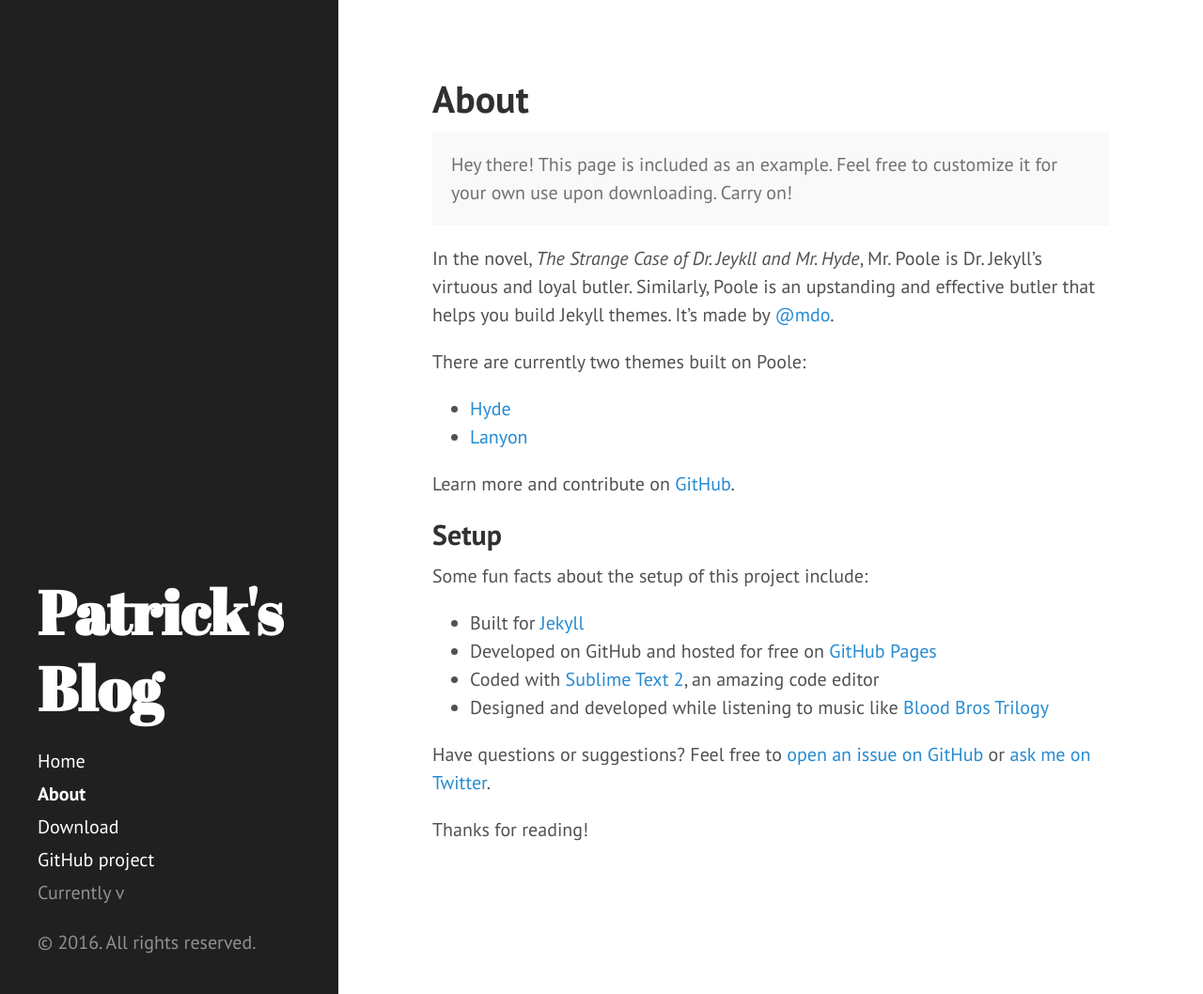
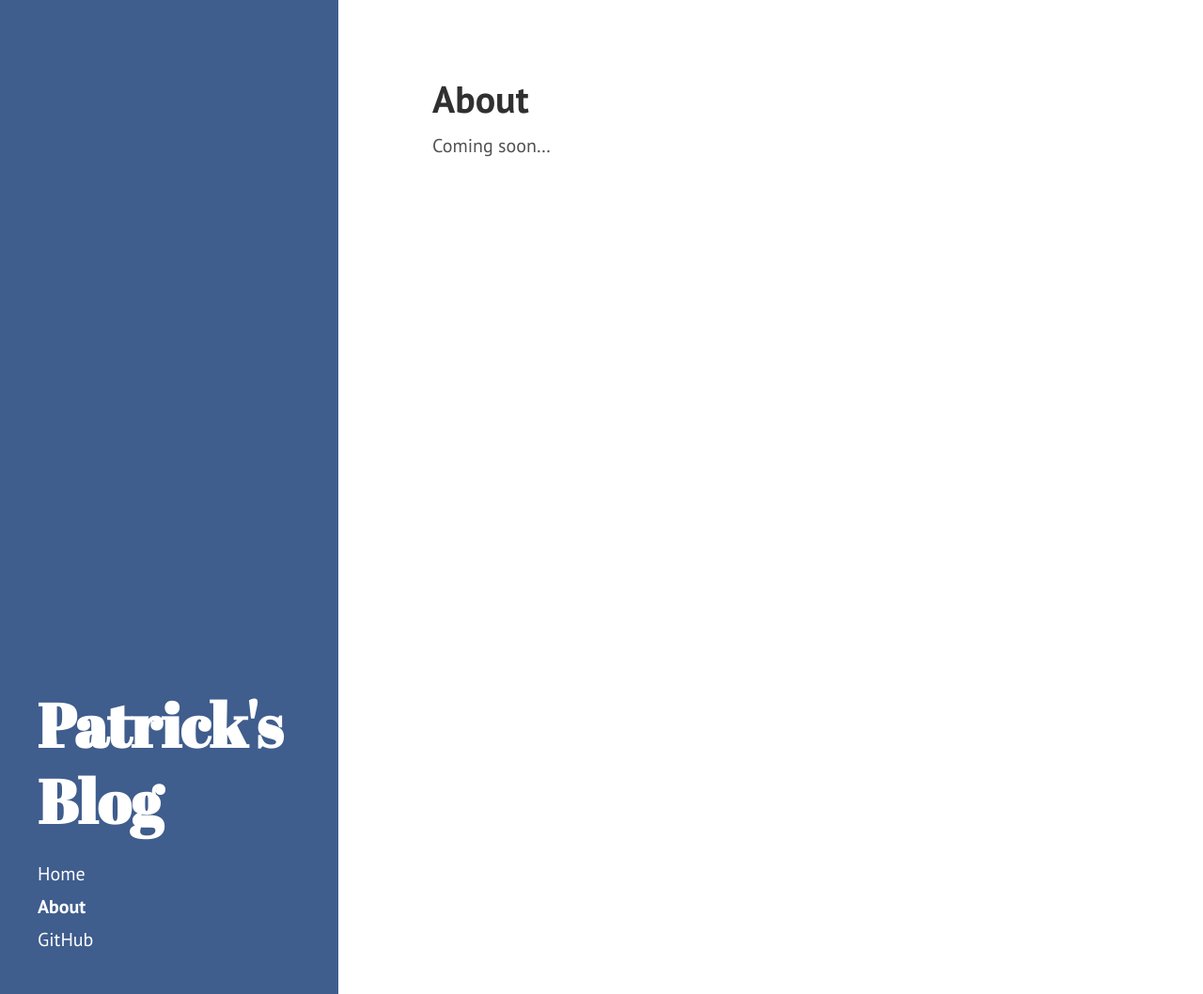
Before and after one commit to PatrickLouys/patricklouys_old.github.io, a Jekyll site: the page built from about.md, in a window 1280 px wide and 1058 px high. Shown: the whole window at 94% size. Built offline with Jekyll 4.4.1, drawn with Linux system fonts in a browser that asks for light colours; Markdown is read by kramdown in place of the engine named in the settings.

Commit message:
changed color

```diff
--- a/_includes/sidebar.html
+++ b/_includes/sidebar.html
@@ -26,11 +26,8 @@
         {% endif %}
       {% endfor %}
 
-      <a class="sidebar-nav-item" href="{{ site.github.repo }}/archive/v{{ site.version }}.zip">Download</a>
-      <a class="sidebar-nav-item" href="{{ site.github.repo }}">GitHub project</a>
-      <span class="sidebar-nav-item">Currently v{{ site.version }}</span>
+      <a class="sidebar-nav-item" href="https://github.com/PatrickLouys">GitHub</a>
     </nav>
 
-    <p>&copy; {{ site.time | date: '%Y' }}. All rights reserved.</p>
   </div>
 </div>
--- a/_layouts/default.html
+++ b/_layouts/default.html
@@ -3,7 +3,7 @@
 
   {% include head.html %}
 
-  <body>
+  <body class="theme-base-0d">
 
     {% include sidebar.html %}
 
--- a/about.md
+++ b/about.md
@@ -3,28 +3,4 @@ layout: page
 title: About
 ---
 
-<p class="message">
-  Hey there! This page is included as an example. Feel free to customize it for your own use upon downloading. Carry on!
-</p>
-
-In the novel, *The Strange Case of Dr. Jeykll and Mr. Hyde*, Mr. Poole is Dr. Jekyll's virtuous and loyal butler. Similarly, Poole is an upstanding and effective butler that helps you build Jekyll themes. It's made by [@mdo](https://twitter.com/mdo).
-
-There are currently two themes built on Poole:
-
-* [Hyde](http://hyde.getpoole.com)
-* [Lanyon](http://lanyon.getpoole.com)
-
-Learn more and contribute on [GitHub](https://github.com/poole).
-
-## Setup
-
-Some fun facts about the setup of this project include:
-
-* Built for [Jekyll](http://jekyllrb.com)
-* Developed on GitHub and hosted for free on [GitHub Pages](https://pages.github.com)
-* Coded with [Sublime Text 2](http://sublimetext.com), an amazing code editor
-* Designed and developed while listening to music like [Blood Bros Trilogy](https://soundcloud.com/maddecent/sets/blood-bros-series)
-
-Have questions or suggestions? Feel free to [open an issue on GitHub](https://github.com/poole/issues/new) or [ask me on Twitter](https://twitter.com/mdo).
-
-Thanks for reading!
+Coming soon...
--- a/public/css/hyde.css
+++ b/public/css/hyde.css
@@ -224,11 +224,11 @@ a.sidebar-nav-item:focus {
 
 /* Blue */
 .theme-base-0d .sidebar {
-  background-color: #6a9fb5;
+  background-color: #3f5d8d;
 }
 .theme-base-0d .content a,
 .theme-base-0d .related-posts li a:hover {
-  color: #6a9fb5;
+  color: #3f5d8d;
 }
 
 /* Magenta */
```
